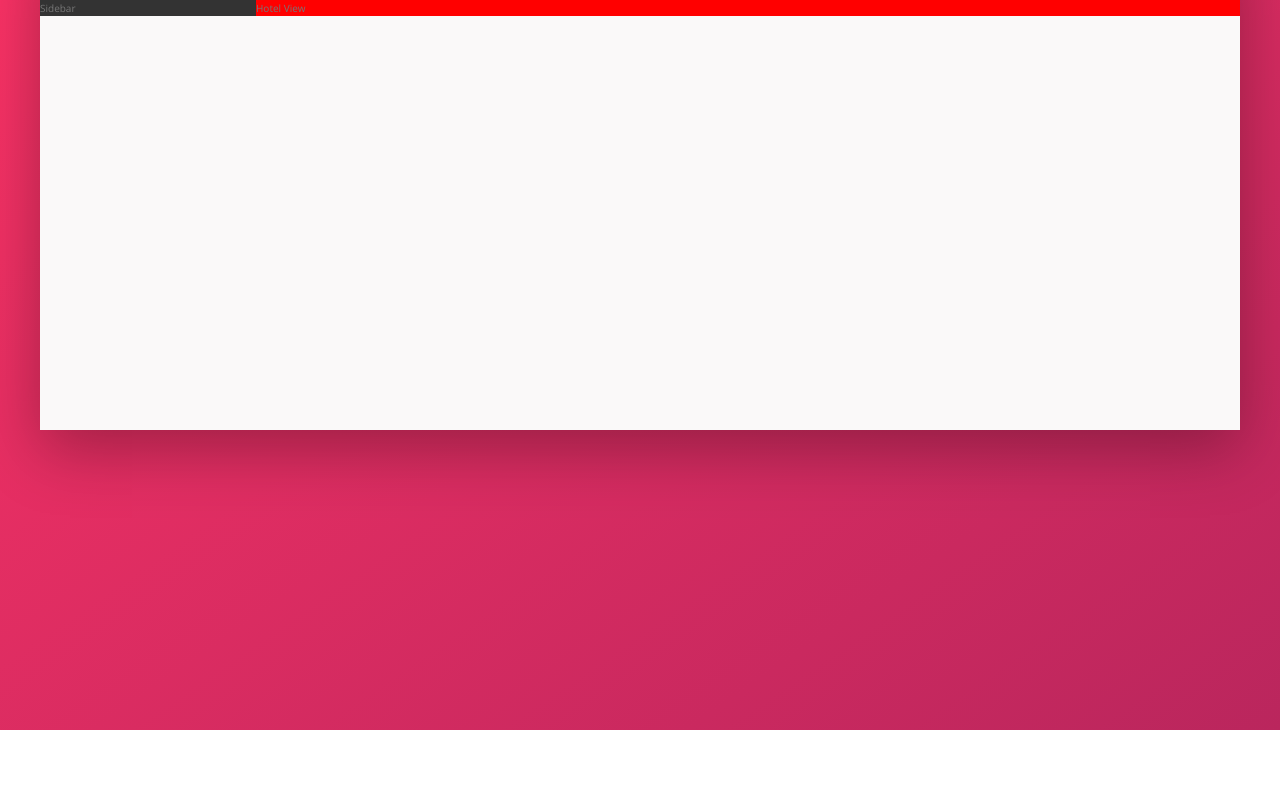
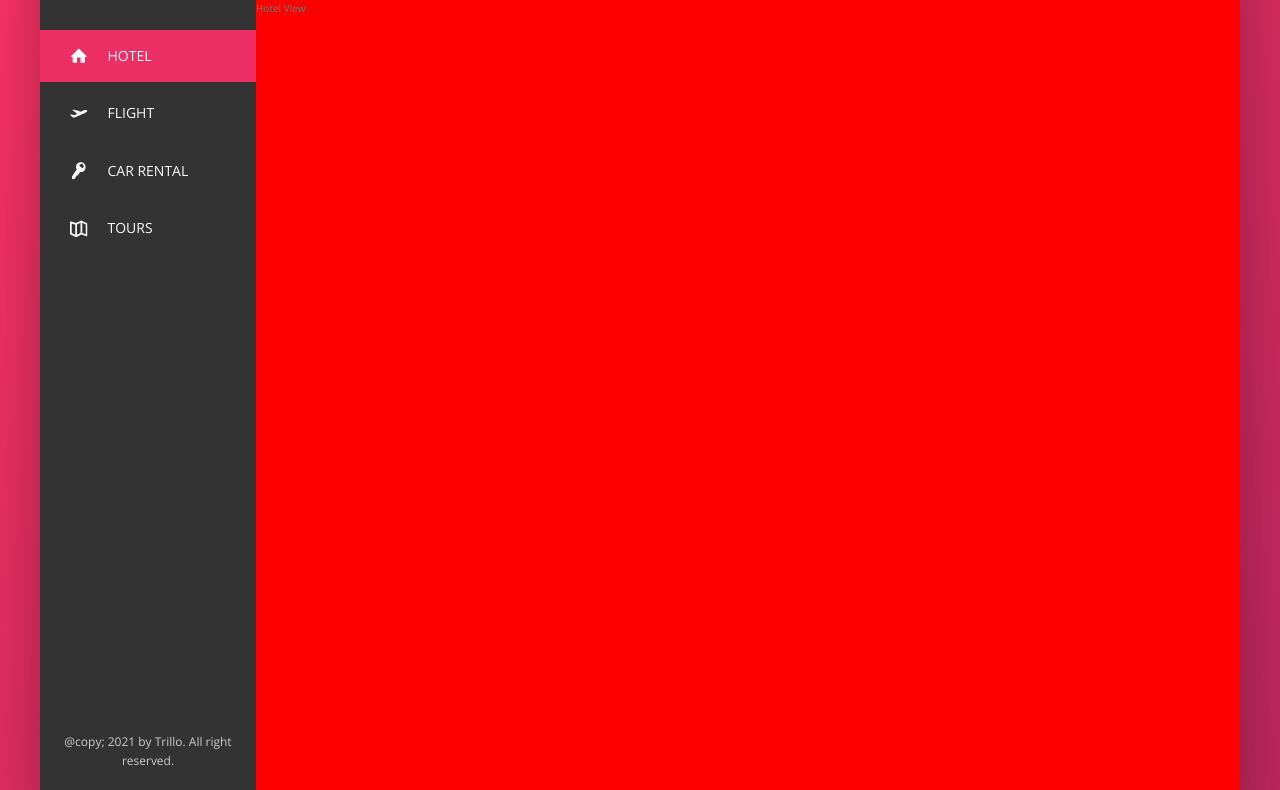
Before and after one commit to forkidd214/CSS-basics-trillo, a website: page index.html in a window 1280 px wide. Shown: the part 150-940 px from the top of the page. Before the commit the page ends 880 px from the top, so only its background shows below. Drawn offline with nearby package versions, Linux system fonts and the light colour scheme.

Commit message:
side nav completed

```diff
--- a/index.html
+++ b/index.html
@@ -36,7 +36,7 @@
                     <svg class="user-nav__icon">
                         <use href="img/sprite.svg#icon-chat"></use>
                     </svg>
-                    <span class="user-nav__notification">3</span>
+                    <span class="user-nav__notification">13</span>
                 </div>
                 <div class="user-nav__user">
                     <img src="img/user.jpg" alt="User photo" class="user-nav__user-photo">
@@ -46,7 +46,47 @@
         </header>
 
         <div class="content">
-            <nav class="sidebar">Sidebar</nav>
+            <nav class="sidebar">
+                <ul class="side-nav">
+                    <li class="side-nav__item side-nav__item--active">
+                        <a href="#" class="side-nav__link">
+                            <svg class="side-nav__icon">
+                                <use href="img/sprite.svg#icon-home"></use>
+                            </svg>
+                            <span class="side-nav__text">Hotel</span>
+                        </a>
+                    </li>
+                    <li class="side-nav__item">
+                        <a href="#" class="side-nav__link">
+                            <svg class="side-nav__icon">
+                                <use href="img/sprite.svg#icon-aircraft-take-off"></use>
+                            </svg>
+                            <span class="side-nav__text">Flight</span>
+                        </a>
+                    </li>
+                    <li class="side-nav__item">
+                        <a href="#" class="side-nav__link">
+                            <svg class="side-nav__icon">
+                                <use href="img/sprite.svg#icon-key"></use>
+                            </svg>
+                            <span class="side-nav__text">Car rental</span>
+                        </a>
+                    </li>
+                    <li class="side-nav__item">
+                        <a href="#" class="side-nav__link">
+                            <svg class="side-nav__icon">
+                                <use href="img/sprite.svg#icon-map"></use>
+                            </svg>
+                            <span class="side-nav__text">Tours</span>
+                        </a>
+                    </li>
+                </ul>
+
+                <div class="legal">
+                    @copy; 2021 by Trillo. All right reserved.
+                </div>
+            </nav>
+
             <main class="hotel-view">Hotel View</main>
         </div>
     </div>
--- a/sass/_components.scss
+++ b/sass/_components.scss
@@ -113,3 +113,74 @@
     margin-right: 1rem;
   }
 }
+
+/////////////////////////////////////////////////
+// SIDE NAV
+.side-nav {
+  font-size: 1.4rem;
+  display: flex;
+  flex-direction: column;
+  list-style: none;
+  margin-top: 3rem;
+
+  &__item {
+    position: relative;
+
+    &:not(:last-child) {
+      margin-bottom: 0.5rem;
+    }
+
+    &::before {
+      content: '';
+      position: absolute;
+      top: 0;
+      left: 0;
+      height: 100%;
+      background-color: var(--color-primary);
+      width: 3px;
+      transform: scaleY(0);
+      transform-origin: center;
+      transition: transform 0.2s, width 0.4s cubic-bezier(1, 0, 0, 1) 0.2s,
+        background-color 0.1s;
+    }
+
+    &:hover::before,
+    &--active::before {
+      transform: scaleY(1);
+      width: 100%;
+    }
+
+    &:active::before {
+      background-color: var(--color-primary-light);
+    }
+  }
+
+  &__link:link,
+  &__link:visited {
+    padding: 1.5rem 3rem;
+    text-decoration: none;
+    text-transform: uppercase;
+    color: var(--color-grey-light-1);
+
+    display: flex;
+    align-items: center;
+    position: relative;
+    z-index: 10;
+  }
+
+  &__icon {
+    height: 1.75rem;
+    width: 1.75rem;
+    fill: currentColor;
+    margin-right: 2rem;
+  }
+}
+
+/////////////////////////////////////////////////
+// LEGAL
+.legal {
+  font-size: 1.2rem;
+  text-align: center;
+  color: var(--color-grey-light-4);
+  margin-bottom: 3rem;
+}
--- a/sass/_layout.scss
+++ b/sass/_layout.scss
@@ -25,9 +25,18 @@
 .sidebar {
   background-color: var(--color-grey-dark-1);
   flex: 0 0 18%;
+
+  display: flex;
+  flex-direction: column;
+  justify-content: space-between;
 }
 
 .hotel-view {
+  background-color: #fff;
+
+  //TEST
   background-color: red;
+  height: 80rem;
+
   flex: 1;
 }
```
Also changed, not shown: sass/main.css, 1 other file.
